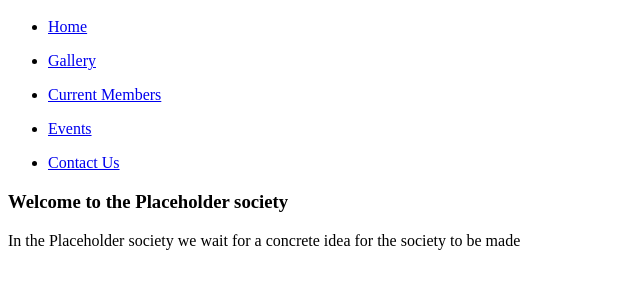
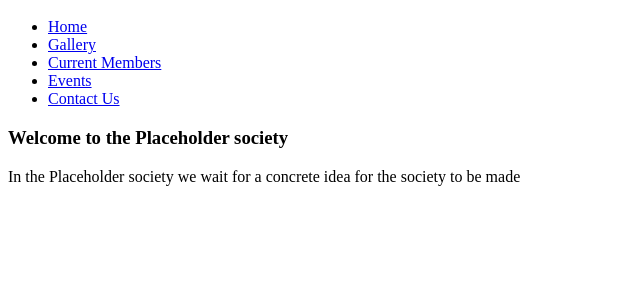
Before and after one commit to cameronjamieson04/Web-Coursework, a plain HTML site: page index.html in a window 1280 px wide. Shown: the part 48-336 px from the top of the page, without its empty margins (0-640 px from the left). Drawn offline with Linux system fonts and the light colour scheme.

Commit message:
Add files via upload

```diff
--- a/index.html
+++ b/index.html
@@ -7,11 +7,13 @@
         <header> <h1>Placeholder</h1> </header>
 
         <nav>
-            <ul><li><a href='index.html'> Home</a></li></ul>
-            <ul><li><a href='img_gallery.html'> Gallery</a></li></ul>
-            <ul><li><a href='current_member.html'> Current Members</a></li></ul>
-            <ul><li><a href='event_calendar.html'> Events</a></li></ul>
-            <ul><li><a href='contact_us.html'> Contact Us</a></li></ul>
+            <ul>
+                <li><a href='index.html'> Home</a></li>
+                <li><a href='img_gallery.html'> Gallery</a></li>
+                <li><a href='current_member.html'> Current Members</a></li>
+                <li><a href='event_calendar.html'> Events</a></li>
+                <li><a href='contact_us.html'> Contact Us</a></li>
+            </ul>
         </nav>
 
         <main>
```
